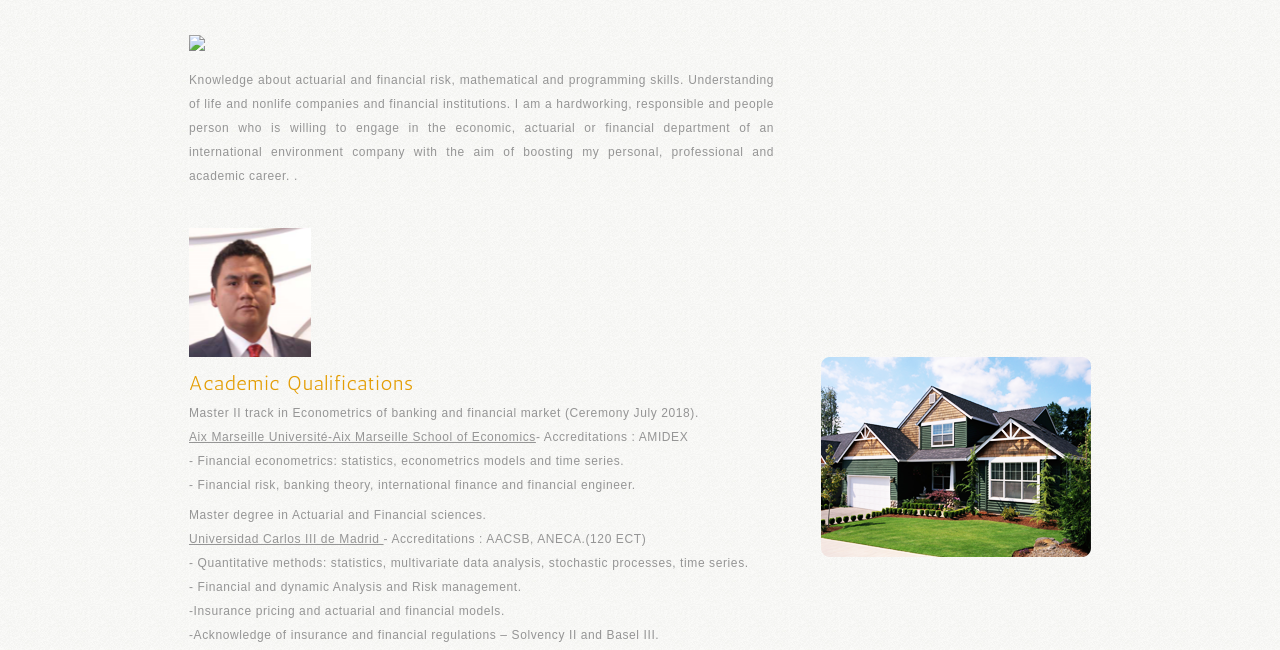
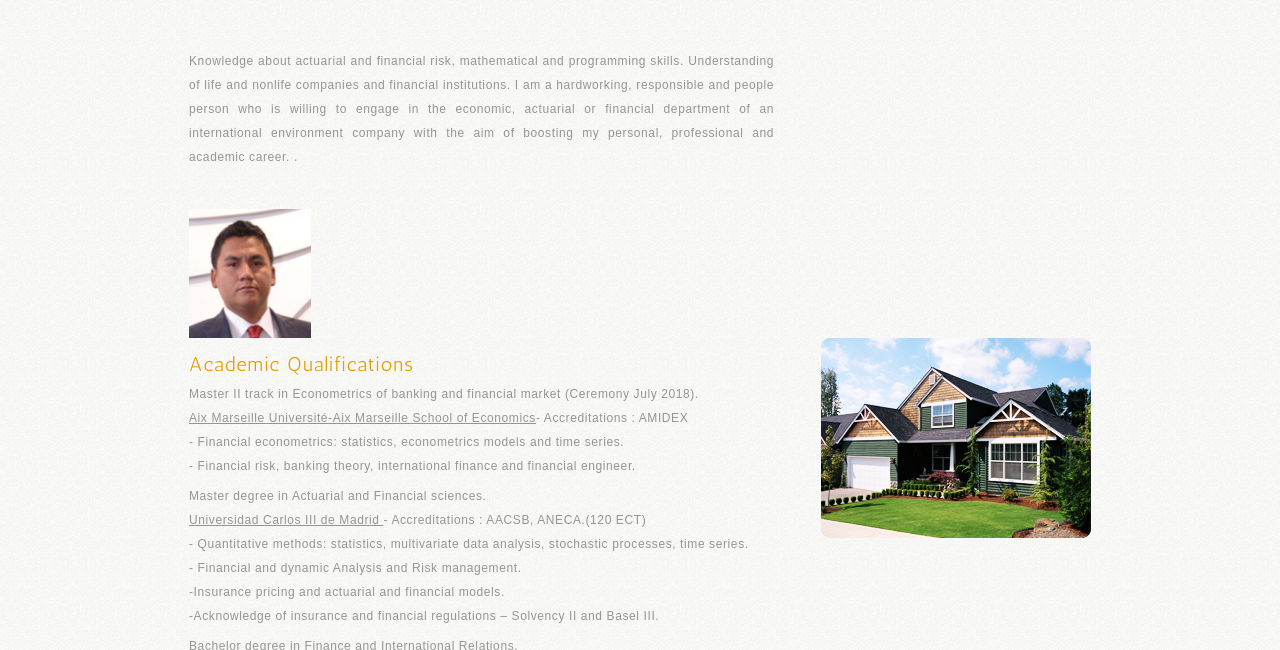
Before and after one commit to GeorgeVargasContreras/Example-Web, a plain HTML site: page subdivisions.html in a window 1280 px wide. Shown: the part 133-783 px from the top of the page. Drawn offline with Linux system fonts and the light colour scheme.

Commit message:
Update subdivisions.html

```diff
--- a/subdivisions.html
+++ b/subdivisions.html
@@ -32,7 +32,7 @@
 		<ul>
 			<li>
 			<div>
-				<img src="images/Foto_perfil.png alt="">
+				<!--img src="images/Foto_perfil.png alt=""-->
 			</div>
 	                <div>
 					<h3></h3>
```
